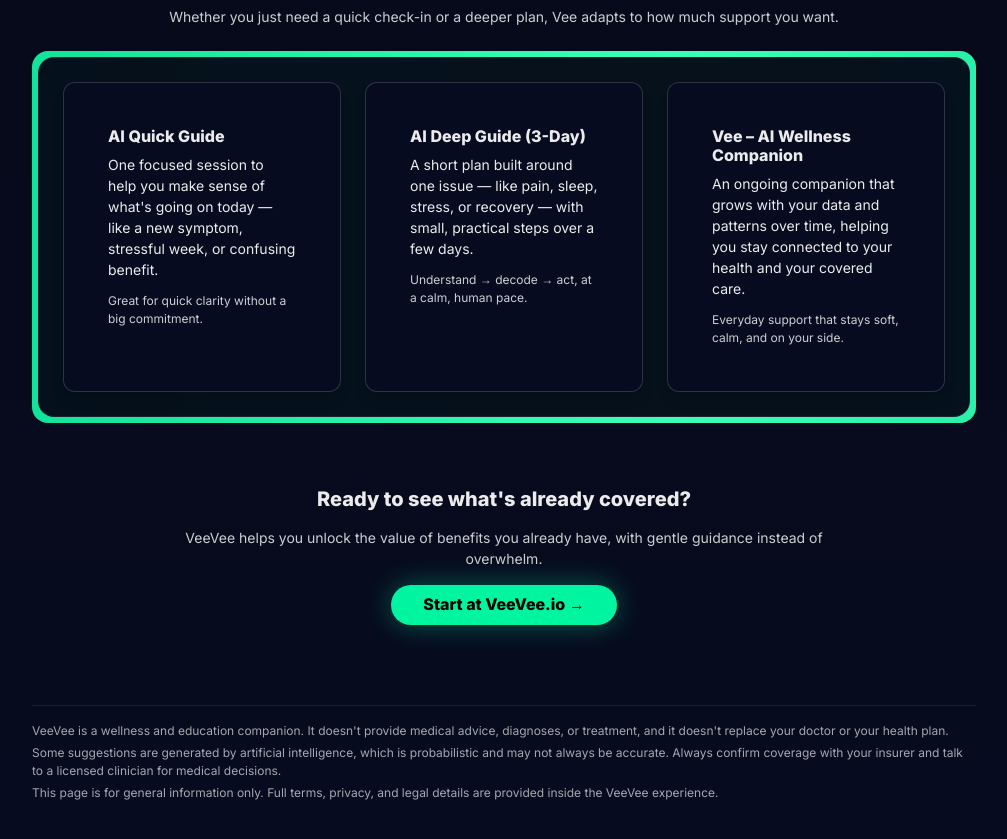
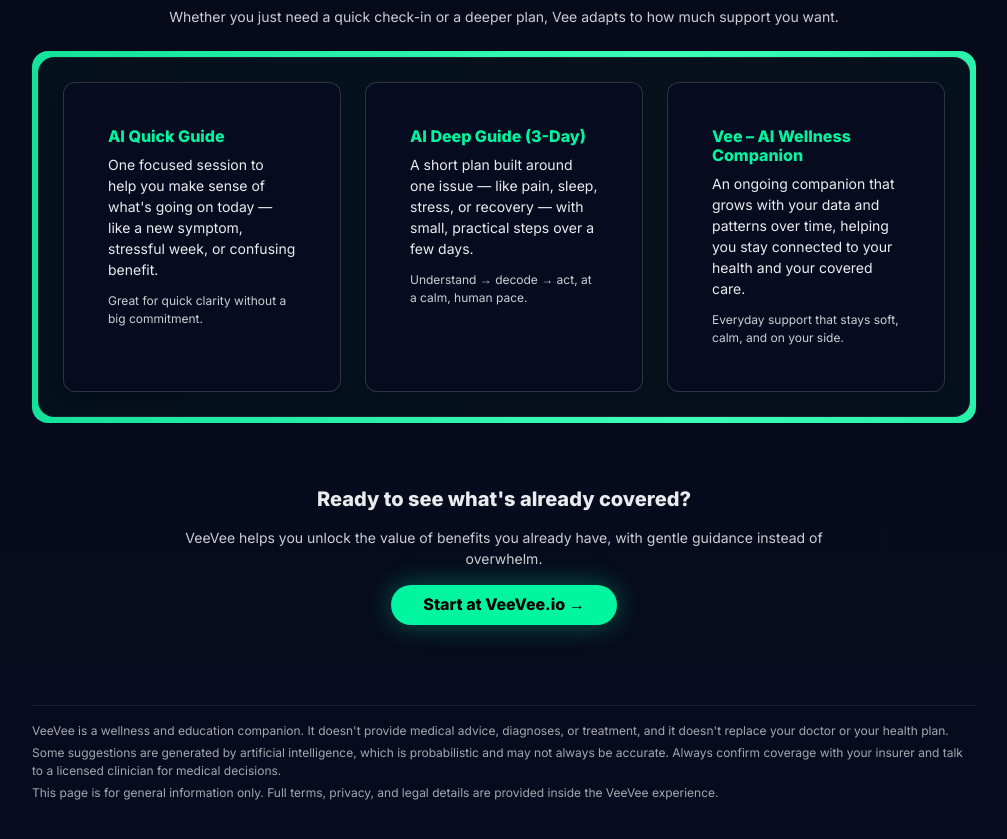
Before and after one commit to cdgonzal/myveevee, a React (Vite) app: page /how-it-works in a window 1280 px wide. Shown: the part 991-1830 px from the top of the page, without its empty margins (136-1143 px from the left). Built offline with nearby package versions, Linux system fonts and the light colour scheme.

Commit message:
modification of site #4

```diff
--- a/src/pages/HowItWorks.tsx
+++ b/src/pages/HowItWorks.tsx
@@ -353,7 +353,7 @@ export default function HowItWorks() {
                   animate="visible"
                 >
                   <CardBody>
-                    <Heading as="h3" size="sm" mb={2}>
+                    <Heading as="h3" size="sm" mb={2} color="accent.400">
                       AI Quick Guide
                     </Heading>
                     <Text fontSize="sm" color="whiteAlpha.900" mb={3}>
@@ -378,7 +378,7 @@ export default function HowItWorks() {
                   transition={{ delay: 0.05 }}
                 >
                   <CardBody>
-                    <Heading as="h3" size="sm" mb={2}>
+                    <Heading as="h3" size="sm" mb={2} color="accent.400">
                       AI Deep Guide (3-Day)
                     </Heading>
                     <Text fontSize="sm" color="whiteAlpha.900" mb={3}>
@@ -403,7 +403,7 @@ export default function HowItWorks() {
                   transition={{ delay: 0.1 }}
                 >
                   <CardBody>
-                    <Heading as="h3" size="sm" mb={2}>
+                    <Heading as="h3" size="sm" mb={2} color="accent.400">
                       Vee – AI Wellness Companion
                     </Heading>
                     <Text fontSize="sm" color="whiteAlpha.900" mb={3}>
```
